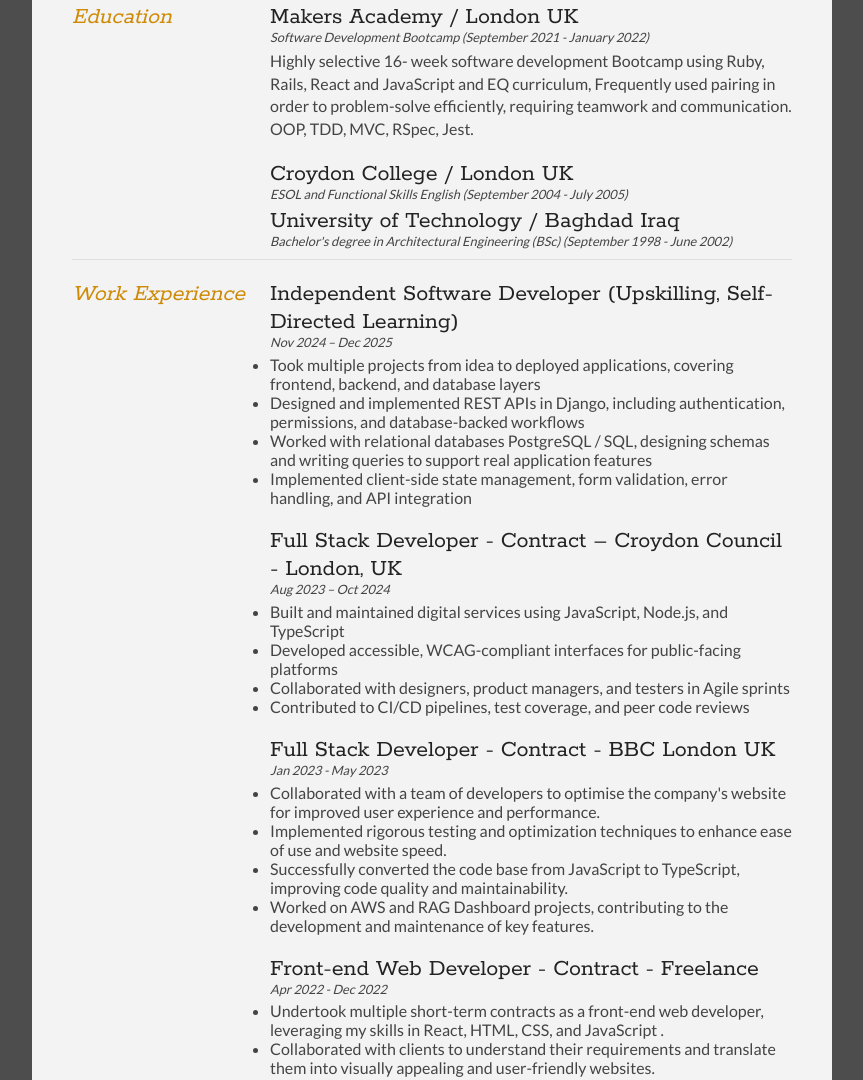
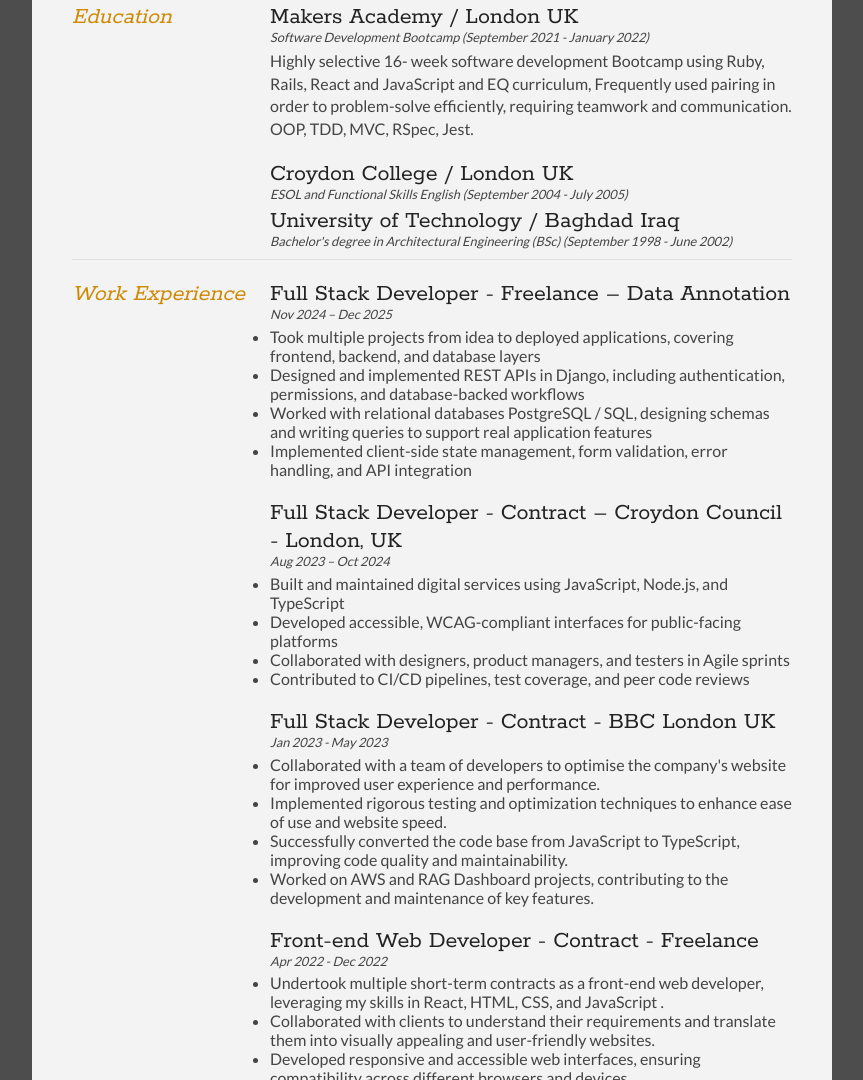
Before and after one commit to caeserlondon/On-line-CV, a website: page index.html in a window 1280 px wide. Shown: the part 963-2043 px from the top of the page, without its empty margins (208-1071 px from the left). Drawn offline with Linux system fonts and the light colour scheme.

Commit message:
Update the cv

```diff
--- a/index.html
+++ b/index.html
@@ -218,10 +218,7 @@
 
 					<div class="sectionContent">
 						<article>
-							<h2>
-								Independent Software Developer (Upskilling, Self-Directed
-								Learning)
-							</h2>
+							<h2>Full Stack Developer - Freelance – Data Annotation</h2>
 							<p class="subDetails">Nov 2024 – Dec 2025</p>
 							<ul class="workList">
 								<li>
```
